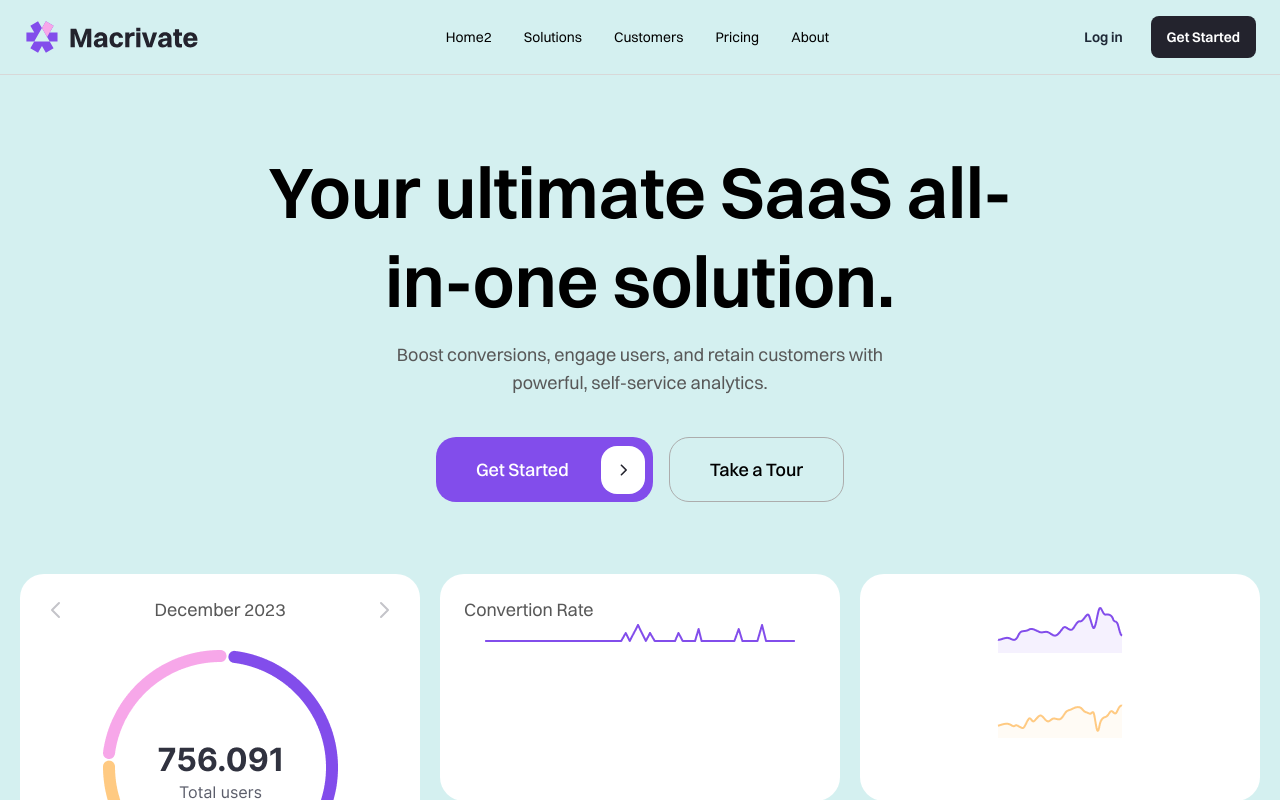
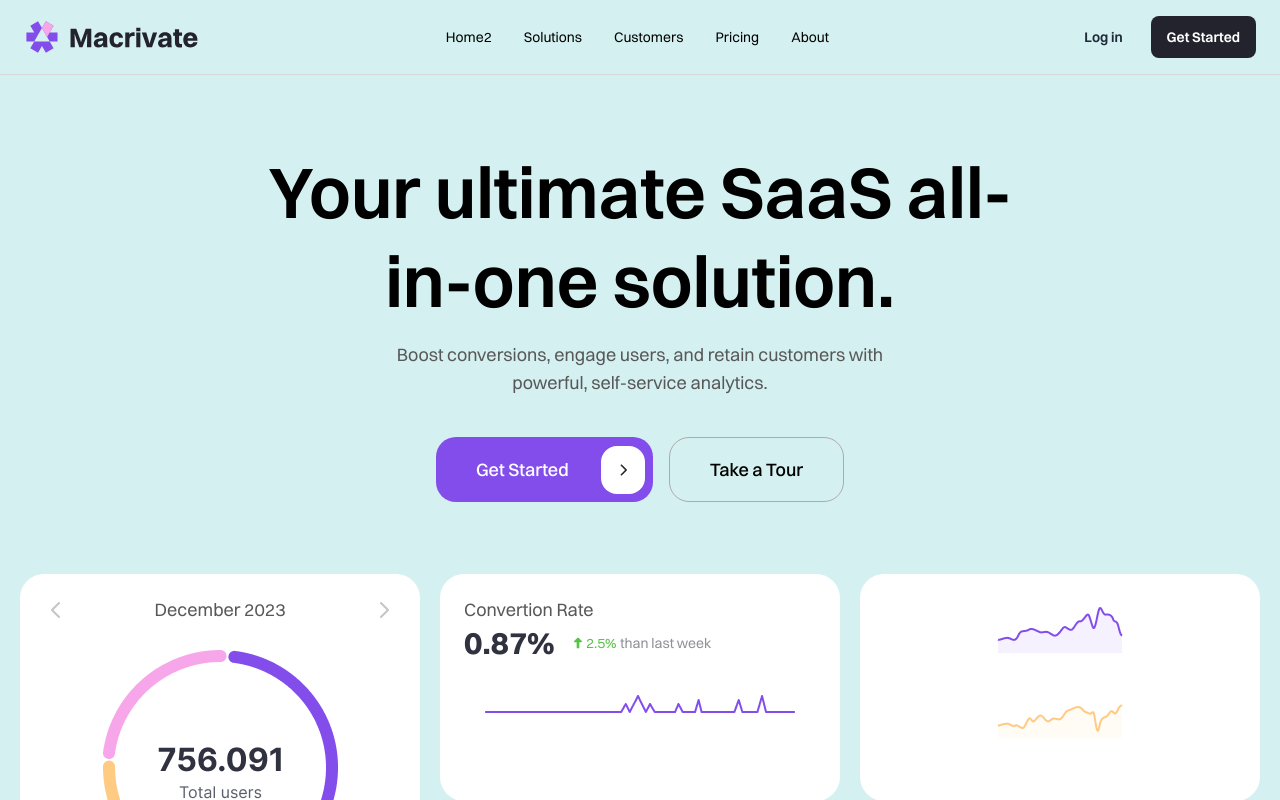
Before and after one commit to akramjonnuriddinov/programmeruz, a Vue app: page / in a window 1280 px wide. Shown: the top 800 px of the page. Built offline with nearby package versions, Linux system fonts and the light colour scheme; what @canvasjs/vue-charts would draw is missing.

Commit message:
Fix second-area of dashboard

```diff
--- a/src/components/HomeHero.vue
+++ b/src/components/HomeHero.vue
@@ -61,6 +61,16 @@ import ChevronIcon from '@/components/icons/ChevronIcon.vue'
         </div>
         <div class="second-area bg-white rounded-3xl p-6 pt-[22px]">
           <h3>Convertion Rate</h3>
+          <div class="text-sm flex items-center mb-8">
+            <span class="font-bold text-[32px] leading-[38.73px] text-[#30323F] mr-4">0.87%</span>
+            <div class="flex items-center">
+              <div class="flex items-center mr-1 text-[#57C347]">
+                <img src="../assets/img/up-icon.svg" alt="" />
+                <span>2.5%</span>
+              </div>
+              <span class="text-[#8E8F98]">than last week</span>
+            </div>
+          </div>
           <div class="flex justify-center mb-[28px]">
             <img class="" src="../assets/img/dashboard/item2.png" alt="" />
           </div>
```
Also changed, not shown: src/assets/img/up-icon.svg (added).
